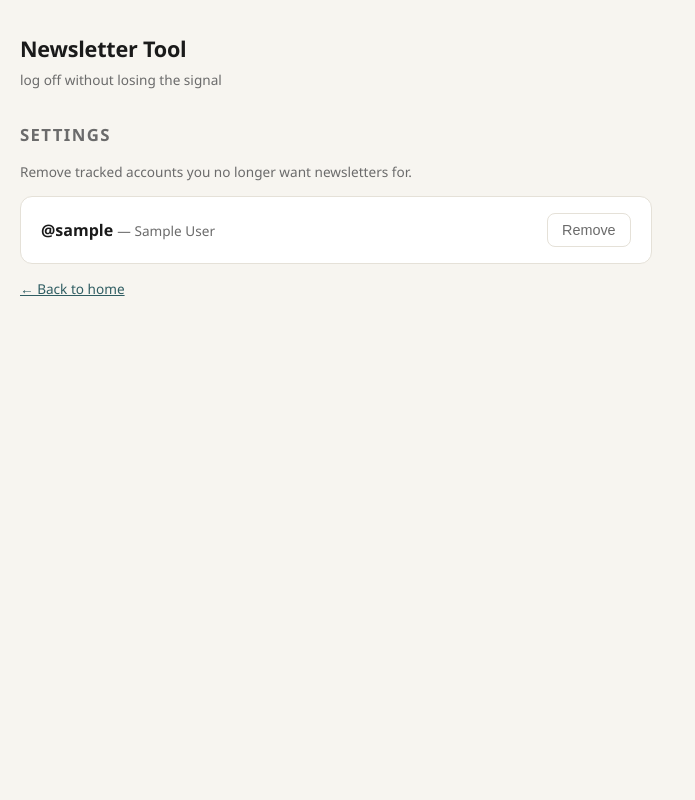
After one commit to jdserenity/newsletter-tool, a Python web app: template app/templates/settings.html in a window 1280 px wide. The commit adds this page. Shown: the whole page, without its empty margins (0-695 px from the left). Run offline with Jinja, Linux system fonts and the light colour scheme; the template is opened without the code that fills it: most values are stand-ins (such as "Sample title", 1, 10 or a date in 2020).

Commit message:
Add settings page so tracked accounts can be removed from the UI.
The homepage carousel stays focused on reading newsletters; account removal lives at /settings, linked from a header button beside Sign out.

Co-authored-by: Cursor <cursoragent@cursor.com>

```diff
--- a/app/main.py
+++ b/app/main.py
@@ -103,6 +103,10 @@ def create_app(db_path=None, with_scheduler=True, auth_enabled=True, auth_config
   def home(request: Request):
     return render(request, "home.html", {"cards": newsletter_cards(conn())})
 
+  @app.get("/settings", response_class=HTMLResponse)
+  def settings_page(request: Request):
+    return render(request, "settings.html", {"accounts": db.list_accounts(conn())})
+
   @app.post("/accounts")
   def add_account(request: Request, handle: str = Form(...)):
     c = conn()
@@ -120,7 +124,7 @@ def create_app(db_path=None, with_scheduler=True, auth_enabled=True, auth_config
   @app.post("/accounts/{account_id}/remove")
   def remove_account(account_id: int):
     db.remove_account(conn(), account_id)
-    return RedirectResponse("/", status_code=303)
+    return RedirectResponse("/settings", status_code=303)
 
   @app.get("/accounts/{account_id}")
   def account_page(account_id: int):
--- a/app/templates/base.html
+++ b/app/templates/base.html
@@ -29,6 +29,14 @@
     display: flex; flex-direction: column; align-items: flex-end; gap: 0.35rem;
     flex-shrink: 0; text-align: right;
   }
+  .site-actions { display: flex; align-items: center; gap: 0.5rem; }
+  a.ghost {
+    display: inline-block; padding: 0.5rem 0.9rem; border-radius: 8px; cursor: pointer;
+    background: transparent; color: var(--muted); border: 1px solid var(--border);
+    font-size: 0.9rem; text-decoration: none;
+  }
+  body.page-settings { overflow: auto; height: auto; min-height: 100%; }
+  .settings-panel { padding: 0 1.25rem; max-width: 42rem; }
   h2 { font-size: 1.05rem; text-transform: uppercase; letter-spacing: 0.08em; color: var(--muted); margin: 2rem 0 0.75rem; }
   .card {
     background: var(--card); border: 1px solid var(--border); border-radius: var(--radius);
@@ -148,7 +156,7 @@
   .add-row input { flex: 1; cursor: text; }
 </style>
 </head>
-<body>
+<body class="{% block body_class %}{% endblock %}">
 <div class="wrap">
   <header class="site">
     <div class="site-brand">
@@ -158,7 +166,10 @@
     {% if user %}
     <div class="site-user">
       <span class="muted">Signed in as <strong>@{{ user.username }}</strong></span>
-      <form class="inline" method="post" action="/auth/logout"><button class="ghost" type="submit">Sign out</button></form>
+      <div class="site-actions">
+        <a class="ghost" href="/settings">Settings</a>
+        <form class="inline" method="post" action="/auth/logout"><button class="ghost" type="submit">Sign out</button></form>
+      </div>
     </div>
     {% endif %}
   </header>
--- /dev/null
+++ b/app/templates/settings.html
@@ -0,0 +1,23 @@
+{% extends "base.html" %}
+{% block body_class %}page-settings{% endblock %}
+{% block title %}Settings — Newsletter Tool{% endblock %}
+{% block content %}
+<div class="settings-panel">
+  <h2>Settings</h2>
+  <p class="muted">Remove tracked accounts you no longer want newsletters for.</p>
+  {% for a in accounts %}
+  <div class="card row">
+    <div>
+      <strong>@{{ a.handle }}</strong>
+      {% if a.display_name %}<span class="muted"> — {{ a.display_name }}</span>{% endif %}
+    </div>
+    <form method="post" action="/accounts/{{ a.id }}/remove">
+      <button class="ghost" type="submit">Remove</button>
+    </form>
+  </div>
+  {% else %}
+  <p class="muted">No tracked accounts yet.</p>
+  {% endfor %}
+  <p class="muted"><a href="/">← Back to home</a></p>
+</div>
+{% endblock %}
```
Also changed, not shown: docs/ARCHITECTURE.md (+1 -0 lines), tests/test_auth.py (+2 -0 lines), tests/test_web.py (+21 -0 lines).
